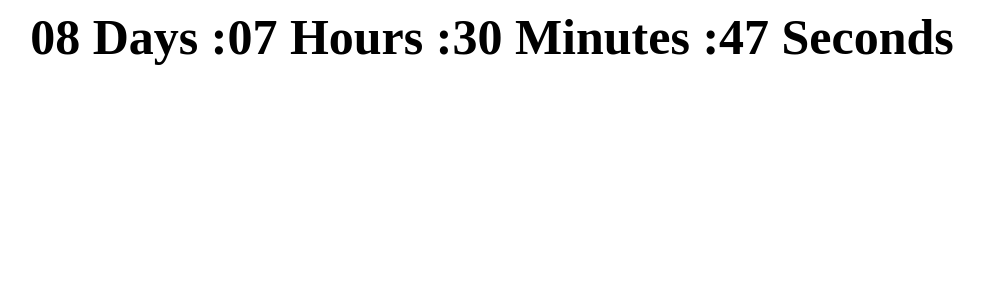
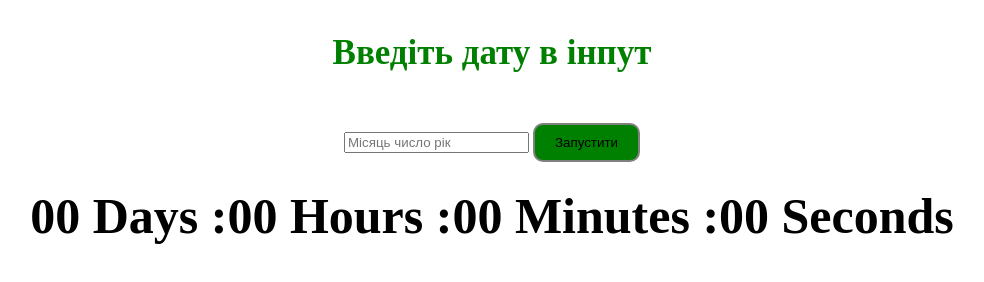
Before and after one commit to Igoryakib/goit-js-hw-11-timer, a plain HTML site: page index.html in a window 1280 px wide. Shown: the whole page, without its empty margins (148-1132 px from the left). Drawn offline with Linux system fonts and the light colour scheme.

Commit message:
added new feature

```diff
--- a/index.html
+++ b/index.html
@@ -8,6 +8,13 @@
     <title>Document</title>
 </head>
 <body>
+  <main>
+    <section class="timer__section">
+  <h1 class="title">Введіть дату в інпут</h1>
+      <form class="formDate">
+      <input name="inputDate" type="text" class="inputDate"  placeholder="Місяць число рік">
+      <button class="submitBtn btn" type="submit">Запустити</button>
+    </form>
     <div class="timer" id="timer-1">
         <div class="field">
           <span class="value" data-value="days">00</span>
@@ -29,6 +36,8 @@
           <span class="label">Seconds</span>
         </div>
       </div>
+    </section>
+    </main>
       <script src="./js/script.js" type="module"></script>
 </body>
 </html>
--- a/js/script.js
+++ b/js/script.js
@@ -1,20 +1,20 @@
 class CountdownTimer {
-    constructor(data){
+  constructor(data) {
     this.selector = data.selector;
     this.targetDate = data.targetDate;
   }
-    start(){
-        setInterval(()=>{
+  start() {
+    setInterval(() => {
       const startTime = this.targetDate.getTime();
       const currentTime = Date.now();
       const deltaTime = startTime - currentTime;
-            this.updateTime(deltaTime)
-        }, 1000)
+      this.updateTime(deltaTime);
+    }, 1000);
   }
-    pad(value){
-        return String(value).padStart(2, '0');
+  pad(value) {
+    return String(value).padStart(2, "0");
   }
-    updateTime(time){
+  updateTime(time) {
     /*
      * Дні, що залишилися: ділимо значення UTC на 1000 * 60 * 60 * 24, кількість
      * мілісекунд в один день (мілісекунди * секунди * хвилини * години)
@@ -26,7 +26,9 @@ const days = this.pad(Math.floor(time / (1000 * 60 * 60 * 24)));
      * залишку% і ділимо його на кількість мілісекунд в одній годині
      * (1000 * 60 * 60 = мілісекунди * хвилини * секунди)
      */
-const hours = this.pad(Math.floor((time % (1000 * 60 * 60 * 24)) / (1000 * 60 * 60)));
+    const hours = this.pad(
+      Math.floor((time % (1000 * 60 * 60 * 24)) / (1000 * 60 * 60))
+    );
 
     /*
      * Решта хвилин: отримуємо хвилини, що залишилися і ділимо їх на кількість
@@ -46,11 +48,20 @@ document.querySelector('span[data-value ="secs"]').textContent = secs;
   }
 }
 
+let activeBtn = false;
 
+const onSubmitFn = (event) => {
+  if (activeBtn) {
+    return;
+  }
+  event.preventDefault();
+  const timer = new CountdownTimer({
+    selector: "#timer-1",
+    targetDate: new Date(`${event.currentTarget.elements.inputDate.value}`),
+  });
+  document.querySelector(".formDate").reset();
+  timer.start();
+  activeBtn = true;
+};
 
-const timer = new CountdownTimer({
-    selector: '#timer-1',
-    targetDate: new Date('Sep 1, 2021'),
-  });
-
-  timer.start();
+document.querySelector(".formDate").addEventListener("submit", onSubmitFn);
--- a/style.css
+++ b/style.css
@@ -5,3 +5,32 @@
     font-size: 50px;
     font-weight: 700;
 }
+
+.title {
+    text-align: center;
+    font-weight: bold;
+    font-size: 35px;
+    color: green;
+    margin: 25px;
+}
+
+.timer__section {
+    display: flex;
+    justify-content: center;
+    align-items: center;
+    flex-direction: column;
+}
+
+.formDate {
+    margin: 25px;
+}
+
+.btn {
+    cursor: pointer;
+    background-color: green;
+    border-radius: 10px;
+    padding: 10px 20px;
+    outline: none;
+    border: 2px solid grey;
+    font-family: sans-serif;
+}
```
Lines whose indentation alone changed are shown as unchanged.
